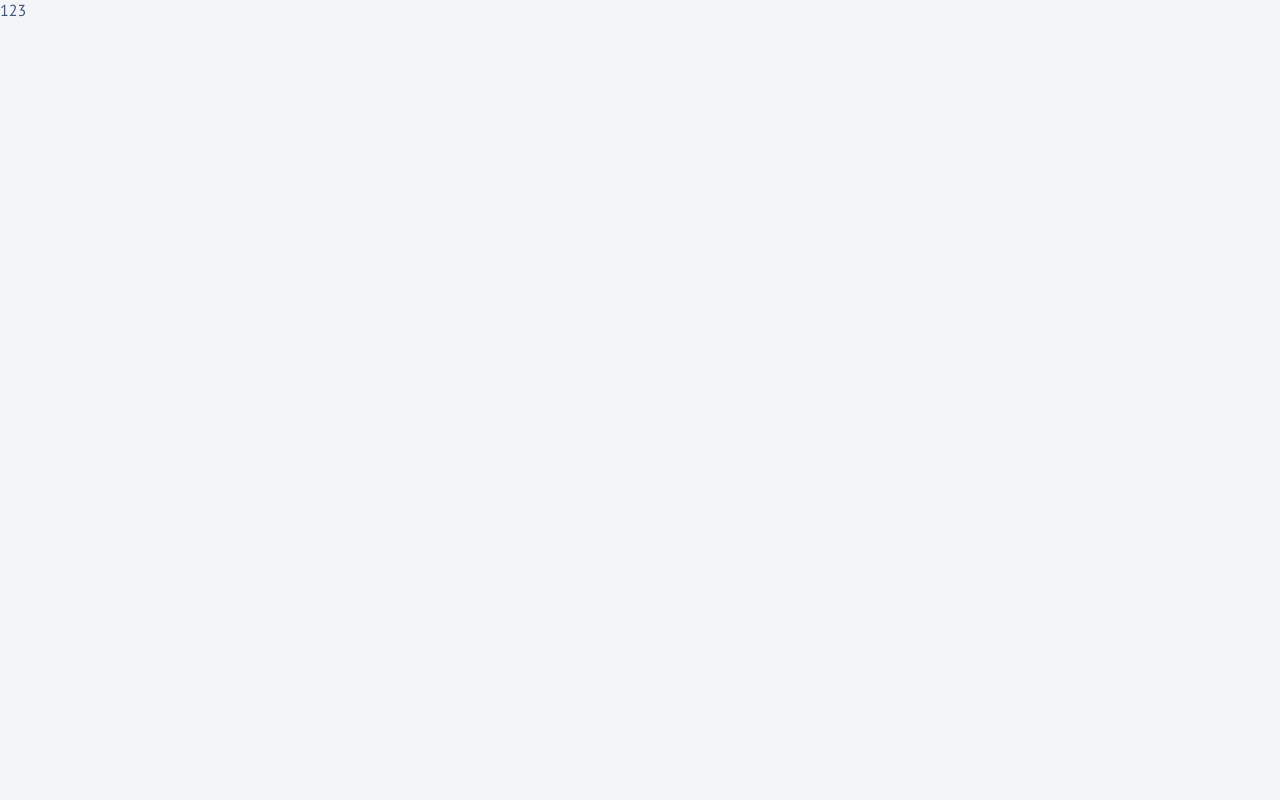
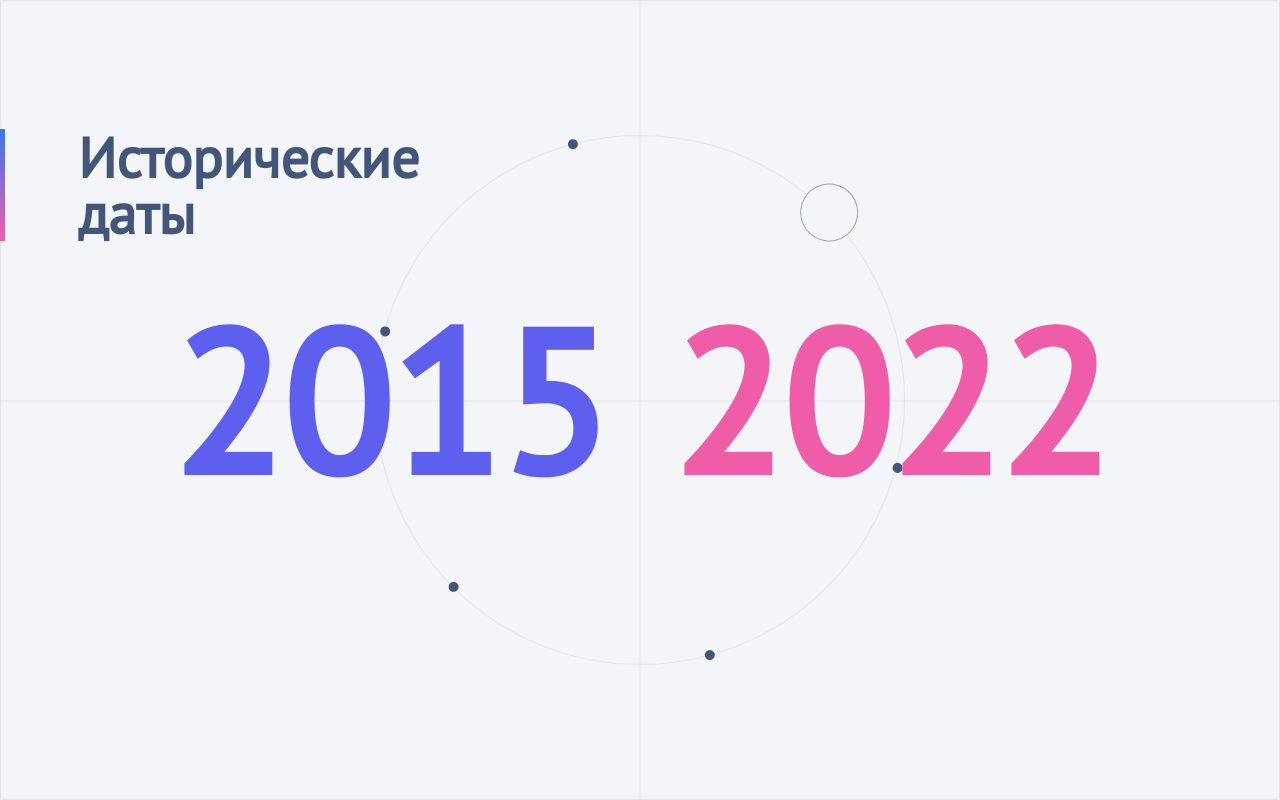
Before and after one commit to Konstantin-Gromakovskiy/historical-dates-test, a React app: page / in a window 1280 px wide. Built offline with nearby package versions, Linux system fonts and the light colour scheme.

Commit message:
Added a circle in the background, making an animation

```diff
--- a/src/app/init.tsx
+++ b/src/app/init.tsx
@@ -4,9 +4,7 @@ import { StrictMode } from 'react'
 const init = () => {
   return (
     <StrictMode>
-      <div>
-        <HistoricalDates />
-      </div>
+      <HistoricalDates />
     </StrictMode>
   )
 }
--- a/src/app/pages/HistoricalDates.tsx
+++ b/src/app/pages/HistoricalDates.tsx
@@ -1,8 +1,30 @@
-import { FC } from 'react'
+import { FC, useState } from 'react'
+import styles from './historicalDates.module.scss'
+import BackgroundCircle from '@/components/BackgroundCircle'
+
 const HistoricalDates: FC = () => {
+  const count = 6
+  const [activeItemIndex, setActiveItemIndex] = useState(0)
+
+  setTimeout(() => {
+    setActiveItemIndex(1)
+  }, 1000)
+
   return (
-    <main>
-      123
+    <main className={styles.main}>
+      <h1 className={styles.title}>
+        Исторические
+        <br />
+        даты
+      </h1>
+      <BackgroundCircle className={styles.circle} count={count} width={530} activeItemIndex={activeItemIndex} />
+
+      {/* TODO: Вынести это в отдельный компонент */}
+      <div className={styles.dates}>
+        <span>2015</span>
+        <span>2022</span>
+      </div>
+
     </main>
   )
 }
--- a/src/app/pages/historicalDates.module.scss
+++ b/src/app/pages/historicalDates.module.scss
@@ -1,5 +1,76 @@
-.man {
-  height: 100px;
-  width: 100px;
-  background-color: red;
+@use "@/styles/variables" as *;
+
+.main {
+  margin-inline: auto;
+  height: 100vh;
+  max-width: 1440px;
+  border: 1px solid rgba($primary-text, 0.1);
+  position: relative;
+
+  &:before {
+    position: absolute;
+    content: '';
+    width: 100%;
+    height: 1px;
+    top: 50%;
+    background: rgba($primary-text, 0.1);
+    transform: translateY(50%);
+  }
+
+  &:after {
+    position: absolute;
+    content: '';
+    width: 1px;
+    height: 100%;
+    left: 50%;
+    background: rgba($primary-text, 0.1);
+    transform: translateX(-50%);
+  }
 }
+
+.title {
+  font-size: $font-size-large;
+  padding-left: 78px;
+  position: absolute;
+  top: 16%;
+  margin-left: -1px;
+  line-height: 100%;
+  display: inline-block;
+
+  &:before {
+    content: '';
+    position: absolute;
+    width: 5px;
+    left: 0;
+    height: 100%;
+    background: $liner-decorator;
+  }
+}
+
+.dates {
+  position: absolute;
+  width: 100%;
+  text-align: center;
+  display: flex;
+  justify-content: center;
+  align-items: center;
+  gap: 5%;
+  top: 50%;
+  margin: auto;
+  transform: translateY(-50%);
+  font-size: $font-size-super-large;
+  font-weight: $font-weight-large;
+  &>:first-child {
+    color: $color-accent;
+  }
+  &>:last-child {
+    color: $color-accent-secondary;
+  }
+}
+
+.circle {
+  position: absolute;
+  top: 50%;
+  left: 50%;
+  transform: translate(-50%, -50%);
+}
--- /dev/null
+++ b/src/components/BackgroundCircle.tsx
@@ -0,0 +1,39 @@
+import type { FC, HTMLAttributes } from 'react'
+import styles from './backgroundCircle.module.scss'
+import calcDotPosition from '@/shared/calcDotPosition'
+
+interface BackgroundCircleProps extends HTMLAttributes<HTMLDivElement> {
+  width: number
+  count: number
+  activeItemIndex: number
+}
+
+const BackgroundCircle: FC<BackgroundCircleProps> = ({ width, count, className, activeItemIndex }) => {
+  const circleRadius = width / 2
+  const points = Array.from({ length: count }, (_, i) => i)
+  const activeItemDotDegree = activeItemIndex * (360 / count)
+
+  return (
+    <div className={`${styles.backgroundCircleContainer} ${className}`} style={{ width: `${width}px` }}>
+      <div className={styles.circle} style={{ transform: `rotateZ(${-activeItemDotDegree}deg)` }}>
+        {points.map((i) => {
+          const offsetAngle = -45 // угол поворота круга относительно горизонта, как на макете.
+          const dotDegree = i * (360 / count)
+          const { x, y } = calcDotPosition(dotDegree, circleRadius, offsetAngle)
+          return (
+            <button
+              type="button"
+              key={i}
+              className={styles.dot}
+              data-active={i === activeItemIndex}
+              style={{ left: `${x}px`, top: `${y}px` }}
+            >
+              {/* <span style={{ transform: `rotateZ(${dotDegree}deg) translateX(-50%) translateY(-50%)` }}>{ activeItemIndex + 1}</span> */}
+            </button>
+          )
+        })}
+      </div>
+    </div>
+  )
+}
+export default BackgroundCircle
--- /dev/null
+++ b/src/components/backgroundCircle.module.scss
@@ -0,0 +1,45 @@
+@use '@/styles/variables' as *;
+
+.backgroundCircleContainer {
+  position: absolute;
+  aspect-ratio: 1;
+  display: flex;
+  justify-content: center;
+  align-items: center;
+
+
+  .circle {
+    position: relative;
+    width: 100%;
+    aspect-ratio: 1;
+    border: 1px solid rgba($primary-text, 0.1);
+    border-radius: 50%;
+    display: flex;
+    justify-content: center;
+    align-items: center;
+    transition-duration: 1s;
+    transition-timing-function: cubic-bezier(0.6, 0.05, 0.4, 0.95);
+    transition-property: transform;
+
+    .dot{
+      position: absolute;
+      aspect-ratio: 1;
+      background: $primary-text;
+      color: $primary-text;
+      border-radius: 50%;
+      transform-origin: center center;
+      transform: translate(-50%, -50%);
+      width: 10px;
+      display: flex;
+      justify-content: center;
+      align-items: center;
+      transition: all 0.3s cubic-bezier(0.6, 0.05, 0.4, 0.95);
+
+      &[data-active="true"] {
+        width: 56px;
+        background: $primary-white;
+        border: 1px solid rgba($primary-text, 0.5);
+      }
+    }
+  }
+}
--- a/src/index.tsx
+++ b/src/index.tsx
@@ -1,5 +1,5 @@
 import { createRoot } from 'react-dom/client'
-import './styles/global.scss'
+import './styles/_global.scss'
 import init from './app/init'
 
 const vdom = document.querySelector('#root')!
--- /dev/null
+++ b/src/shared/calcDotPosition.tsx
@@ -0,0 +1,6 @@
+export default (angleDeg: number, radius: number, offsetAngle = 0) => {
+  return ({
+    x: radius + radius * Math.cos(((angleDeg + offsetAngle) * Math.PI) / 180),
+    y: radius + radius * Math.sin(((angleDeg + offsetAngle) * Math.PI) / 180),
+  })
+}
--- a/src/styles/global.scss
+++ b/src/styles/_global.scss
@@ -13,6 +13,11 @@ body {
   -moz-osx-font-smoothing: grayscale;
   background-color: $primary-white;
   color: $primary-text;
+  font-size: $font-size-base;
+}
+
+button{
+  all: unset;
 }
 
 // App styles
--- a/src/styles/variables.scss
+++ b/src/styles/_variables.scss
@@ -1,6 +1,6 @@
 @font-face {
   font-family: "PT Sans";
-  src: url("../assets/fonts/PTSans.ttf");
+  src: url("/src/assets/fonts/PTSans.ttf") format("truetype");
 }
 
 //colors
@@ -18,8 +18,8 @@ $liner-decorator: linear-gradient(to bottom, $color-heading, $color-accent-secon
 
 //typography
 $font-family-base: "PT Sans", sans-serif;
-$font-wight-large: 700;
-$font-wight-base: 400;
+$font-weight-large: 700;
+$font-weight-base: 400;
 $font-size-super-large: 200px;
 $font-size-large: 56px;
 $font-size-base: 20px;
--- a/webpack.common.js
+++ b/webpack.common.js
@@ -15,7 +15,7 @@ export default {
   resolve: {
     extensions: ['.tsx', '.ts', '.js'],
     alias: {
-      '@': path.resolve(__dirname, '../src'),
+      '@': path.resolve(__dirname, 'src'),
     },
   },
   module: {
@@ -26,14 +26,18 @@ export default {
         exclude: /node_modules/,
       },
       {
-        test: /\.s[ac]ss$/i,
+        test: /\.scss$/i,
         use: [
           'style-loader',
           {
             loader: 'css-loader',
-            options: { modules: { namedExport: false } },
+            options: {
+              modules: {
+                namedExport: false,
+                localIdentName: '[local]_[hash:base64:5]',
+              },
+            },
           },
-          // Compiles Sass to CSS
           'sass-loader',
         ],
       },
@@ -43,7 +47,12 @@ export default {
           'style-loader',
           {
             loader: 'css-loader',
-            options: { modules: { namedExport: false } },
+            options: {
+              modules: {
+                namedExport: false,
+                localIdentName: '[local]_[hash:base64:5]',
+              },
+            },
           },
         ],
       },
```
